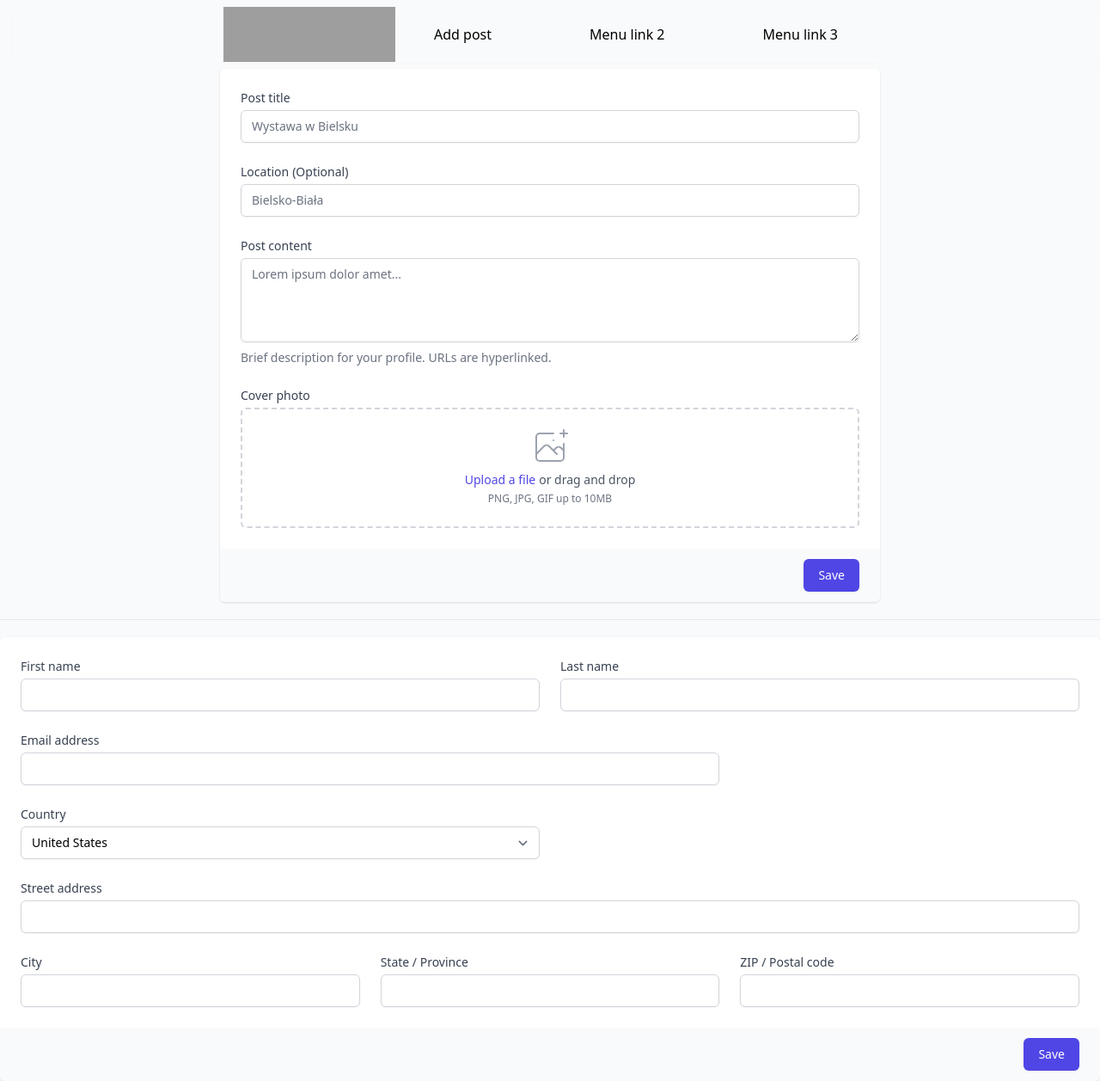
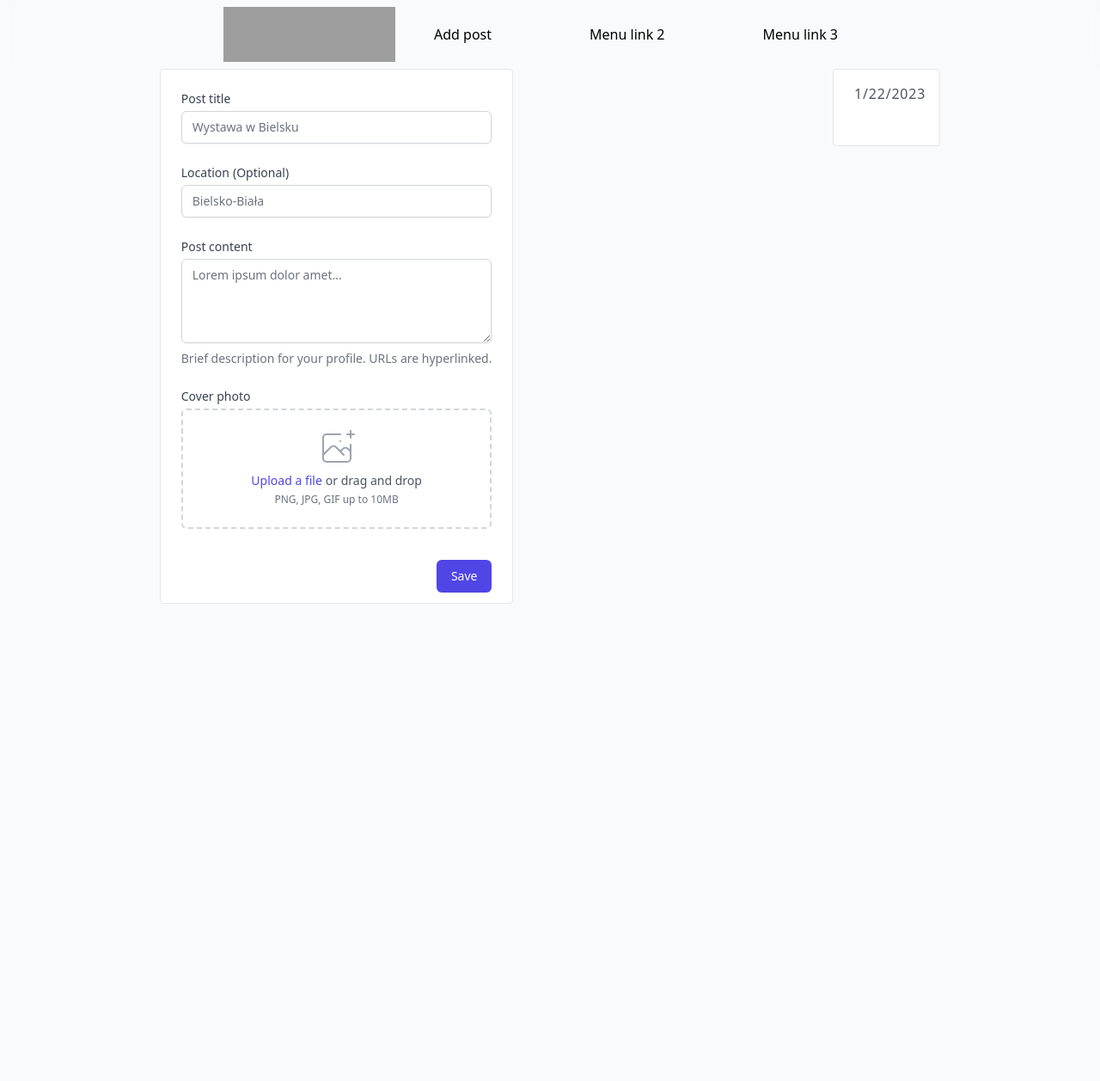
Before and after one commit to Ziobrowskyy/mithrin-sul, a Next.js app: page /add-post in a window 1280 px wide. Shown: the whole page at 86% size. After the commit the page ends 800 px from the top, so only its background shows below. Built offline with nearby package versions, Linux system fonts and the light colour scheme; grey boxes are pictures that could not be loaded.

Commit message:
Refine AddPost component
Add schema validation using Zod. Handling data is handled with Hook Forms

```diff
--- a/app/add-post/page.tsx
+++ b/app/add-post/page.tsx
@@ -1,28 +1,70 @@
 "use client";
+import * as z from "zod";
+import { zodResolver } from "@hookform/resolvers/zod";
+import { useForm } from "react-hook-form";
+import { useRef } from "react";
+import PostComponent from "../post";
 
-export default function AddPost() {
+const postSchema = z.object({
+  title: z.string(),
+  location: z.string().optional(),
+  content: z.string(),
+  files: z.instanceof(FileList).optional(),
+});
+
+type PostSchema = z.infer<typeof postSchema>;
+
+export default function AddPostPage() {
+  const { register, handleSubmit, getValues, watch } = useForm<PostSchema>({
+    resolver: zodResolver(postSchema),
+  })
+
+  const watchAllFields = watch();
+
+  const onSubmit = async (data: PostSchema) => {
+    const formData = new FormData();
+    formData.append("title", data.title);
+    if (data.location)
+      formData.append("location", data.location);
+    formData.append("content", data.content);
+    if (data.files) {
+      for (let i = 0; i < data.files.length; i++) {
+        formData.append("files", data.files[i]);
+      }
+    }
+
+    const response = await fetch("/api/add-post", {
+      method: "POST",
+      body: formData
+    })
+    console.log("response", response);
+  }
+
+  const fileInputRef = useRef<HTMLInputElement | null>(null);
+  const { ref: fileInputRegisterRef, ...fileInputRegister } = register("files");
+
   return (
-    <>
-      <div className={"max-w-3xl mx-auto"}>
-        <div className="mt-5 md:col-span-2 md:mt-0">
-          <form action="#" method="POST">
-            <div className="shadow sm:overflow-hidden sm:rounded-md">
-              <div className="space-y-6 bg-white px-4 py-5 sm:p-6">
+    <div className={"flex items-start justify-around"}>
+      <form
+        className={"max-w-3xl w-fit shrink-0 border rounded bg-white"}
+        onSubmit={handleSubmit(onSubmit)}
+      >
+        <div className="space-y-6 px-4 py-5 sm:p-6">
           <div className="col-span-6 sm:col-span-3">
-                  <label htmlFor="post-title" className="block text-sm font-medium text-gray-700">
+            <label htmlFor="title" className="block text-sm font-medium text-gray-700">
               Post title
             </label>
             <input
               type="text"
-                      name="post-title"
-                      id="post-title"
+              id="title"
               required
               placeholder={"Wystawa w Bielsku"}
               className="mt-1 block w-full rounded-md border-gray-300 shadow-sm focus:border-indigo-500 focus:ring-indigo-500 sm:text-sm"
+              {...register("title")}
             />
           </div>
           <div className="col-span-6 sm:col-span-3">
-                  <label htmlFor="post-location" className="block text-sm font-medium text-gray-700">
+            <label htmlFor="location" className="block text-sm font-medium text-gray-700">
               Location
               <span className={"ml-1 font-light"}>
                 (Optional)
@@ -30,25 +72,25 @@ export default function AddPost() {
             </label>
             <input
               type="text"
-                    name="post-location"
-                    id="post-location"
+              id="location"
               placeholder={"Bielsko-Biała"}
               autoComplete="location"
               className="mt-1 block w-full rounded-md border-gray-300 shadow-sm focus:border-indigo-500 focus:ring-indigo-500 sm:text-sm"
+              {...register("location")}
             />
           </div>
           <div>
-                  <label htmlFor="about" className="block text-sm font-medium text-gray-700">
+            <label htmlFor="content" className="block text-sm font-medium text-gray-700">
               Post content
             </label>
             <div className="mt-1">
               <textarea
-                      id="post-content"
-                      name="post-content"
+                id="content"
                 rows={4}
-                      className="mt-1 block w-full rounded-md border-gray-300 shadow-sm focus:border-indigo-500 focus:ring-indigo-500 sm:text-sm"
                 placeholder="Lorem ipsum dolor amet..."
                 defaultValue={""}
+                className="mt-1 block w-full rounded-md border-gray-300 shadow-sm focus:border-indigo-500 focus:ring-indigo-500 sm:text-sm"
+                {...register("content")}
               />
             </div>
             <p className="mt-2 text-sm text-gray-500">
@@ -58,7 +100,13 @@ export default function AddPost() {
           <div>
             <label className="block text-sm font-medium text-gray-700">Cover photo</label>
             <div
-                    onDrop={e => {e.preventDefault()}}
+              onClick={() => {
+                fileInputRef.current?.click();
+              }}
+              onDrop={e => {
+                console.log(e.dataTransfer.files);
+                e.preventDefault()
+              }}
               onDragOver={e => e.preventDefault()}
               className="mt-1 flex justify-center rounded-md border-2 border-dashed border-gray-300 px-6 pt-5 pb-6"
             >
@@ -83,7 +131,17 @@ export default function AddPost() {
                     className="relative cursor-pointer rounded-md bg-white font-medium text-indigo-600 focus-within:outline-none focus-within:ring-2 focus-within:ring-indigo-500 focus-within:ring-offset-2 hover:text-indigo-500"
                   >
                     <span>Upload a file</span>
-                          <input id="file-upload" name="file-upload" type="file" className="sr-only"/>
+                    <input
+                      id="file-upload"
+                      type="file"
+                      className="sr-only"
+                      multiple
+                      {...fileInputRegister}
+                      ref={e => {
+                        fileInputRegisterRef(e);
+                        fileInputRef.current = e;
+                      }}
+                    />
                   </label>
                   <p className="pl-1">or drag and drop</p>
                 </div>
@@ -92,7 +150,7 @@ export default function AddPost() {
             </div>
           </div>
         </div>
-              <div className="bg-gray-50 px-4 py-3 text-right sm:px-6">
+        <div className="px-4 py-3 text-right sm:px-6">
           <button
             type="submit"
             className="inline-flex justify-center rounded-md border border-transparent bg-indigo-600 py-2 px-4 text-sm font-medium text-white shadow-sm hover:bg-indigo-700 focus:outline-none focus:ring-2 focus:ring-indigo-500 focus:ring-offset-2"
@@ -100,143 +158,34 @@ export default function AddPost() {
             Save
           </button>
         </div>
+      </form>
+
+      {watchAllFields &&
+        <PostComponent
+          className={"shrink-0"}
+          post={{
+            id: "1",
+            title: getValues("title"),
+            content: getValues("content"),
+            createdAt: new Date(),
+            authorId: "",
+            location: getValues("location") ?? null,
+            files: parseFiles(fileInputRef.current?.files),
+          }}/>
+      }
     </div>
-          </form>
-        </div>
-      </div>
-
-      <div className="hidden sm:block" aria-hidden="true">
-        <div className="py-5">
-          <div className="border-t border-gray-200"/>
-        </div>
-      </div>
-
-      <div className="mt-10 sm:mt-0">
-        <div className="mt-5 md:col-span-2 md:mt-0">
-          <form action="#" method="POST">
-            <div className="overflow-hidden shadow sm:rounded-md">
-              <div className="bg-white px-4 py-5 sm:p-6">
-                <div className="grid grid-cols-6 gap-6">
-                  <div className="col-span-6 sm:col-span-3">
-                    <label htmlFor="first-name" className="block text-sm font-medium text-gray-700">
-                      First name
-                    </label>
-                    <input
-                      type="text"
-                      name="first-name"
-                      id="first-name"
-                      autoComplete="given-name"
-                      className="mt-1 block w-full rounded-md border-gray-300 shadow-sm focus:border-indigo-500 focus:ring-indigo-500 sm:text-sm"
-                    />
-                  </div>
-
-                  <div className="col-span-6 sm:col-span-3">
-                    <label htmlFor="last-name" className="block text-sm font-medium text-gray-700">
-                      Last name
-                    </label>
-                    <input
-                      type="text"
-                      name="last-name"
-                      id="last-name"
-                      autoComplete="family-name"
-                      className="mt-1 block w-full rounded-md border-gray-300 shadow-sm focus:border-indigo-500 focus:ring-indigo-500 sm:text-sm"
-                    />
-                  </div>
-
-                  <div className="col-span-6 sm:col-span-4">
-                    <label htmlFor="email-address" className="block text-sm font-medium text-gray-700">
-                      Email address
-                    </label>
-                    <input
-                      type="text"
-                      name="email-address"
-                      id="email-address"
-                      autoComplete="email"
-                      className="mt-1 block w-full rounded-md border-gray-300 shadow-sm focus:border-indigo-500 focus:ring-indigo-500 sm:text-sm"
-                    />
-                  </div>
-
-                  <div className="col-span-6 sm:col-span-3">
-                    <label htmlFor="country" className="block text-sm font-medium text-gray-700">
-                      Country
-                    </label>
-                    <select
-                      id="country"
-                      name="country"
-                      autoComplete="country-name"
-                      className="mt-1 block w-full rounded-md border border-gray-300 bg-white py-2 px-3 shadow-sm focus:border-indigo-500 focus:outline-none focus:ring-indigo-500 sm:text-sm"
-                    >
-                      <option>United States</option>
-                      <option>Canada</option>
-                      <option>Mexico</option>
-                    </select>
-                  </div>
-
-                  <div className="col-span-6">
-                    <label htmlFor="street-address" className="block text-sm font-medium text-gray-700">
-                      Street address
-                    </label>
-                    <input
-                      type="text"
-                      name="street-address"
-                      id="street-address"
-                      autoComplete="street-address"
-                      className="mt-1 block w-full rounded-md border-gray-300 shadow-sm focus:border-indigo-500 focus:ring-indigo-500 sm:text-sm"
-                    />
-                  </div>
-
-                  <div className="col-span-6 sm:col-span-6 lg:col-span-2">
-                    <label htmlFor="city" className="block text-sm font-medium text-gray-700">
-                      City
-                    </label>
-                    <input
-                      type="text"
-                      name="city"
-                      id="city"
-                      autoComplete="address-level2"
-                      className="mt-1 block w-full rounded-md border-gray-300 shadow-sm focus:border-indigo-500 focus:ring-indigo-500 sm:text-sm"
-                    />
-                  </div>
-
-                  <div className="col-span-6 sm:col-span-3 lg:col-span-2">
-                    <label htmlFor="region" className="block text-sm font-medium text-gray-700">
-                      State / Province
-                    </label>
-                    <input
-                      type="text"
-                      name="region"
-                      id="region"
-                      autoComplete="address-level1"
-                      className="mt-1 block w-full rounded-md border-gray-300 shadow-sm focus:border-indigo-500 focus:ring-indigo-500 sm:text-sm"
-                    />
-                  </div>
-
-                  <div className="col-span-6 sm:col-span-3 lg:col-span-2">
-                    <label htmlFor="postal-code" className="block text-sm font-medium text-gray-700">
-                      ZIP / Postal code
-                    </label>
-                    <input
-                      type="text"
-                      name="postal-code"
-                      id="postal-code"
-                      autoComplete="postal-code"
-                      className="mt-1 block w-full rounded-md border-gray-300 shadow-sm focus:border-indigo-500 focus:ring-indigo-500 sm:text-sm"
-                    />
-                  </div>
-                </div>
-              </div>
-              <div className="bg-gray-50 px-4 py-3 text-right sm:px-6">
-                <button
-                  type="submit"
-                  className="inline-flex justify-center rounded-md border border-transparent bg-indigo-600 py-2 px-4 text-sm font-medium text-white shadow-sm hover:bg-indigo-700 focus:outline-none focus:ring-2 focus:ring-indigo-500 focus:ring-offset-2"
-                >
-                  Save
-                </button>
-              </div>
-            </div>
-          </form>
-        </div>
-      </div>
-    </>
   );
 }
+
+function parseFiles(files: FileList | null | undefined) {
+  if (!files)
+    return [];
+
+  return Array.from(files).map((file, index) => (
+    {
+      id: index.toString(),
+      postId: index.toString(),
+      url: URL.createObjectURL(file),
+    }
+  ))
+}
--- a/app/navbar.tsx
+++ b/app/navbar.tsx
@@ -3,7 +3,7 @@ import Image from "next/image";
 
 export default function Navbar() {
   const menuItems = [
-    { name: "Add post", href: "/add-postnp" },
+    { name: "Add post", href: "/add-post" },
     { name: "Menu link 2", href: "/menu-2" },
     { name: "Menu link 3", href: "/menu-3" },
   ]
```
Lines whose indentation alone changed are shown as unchanged.
